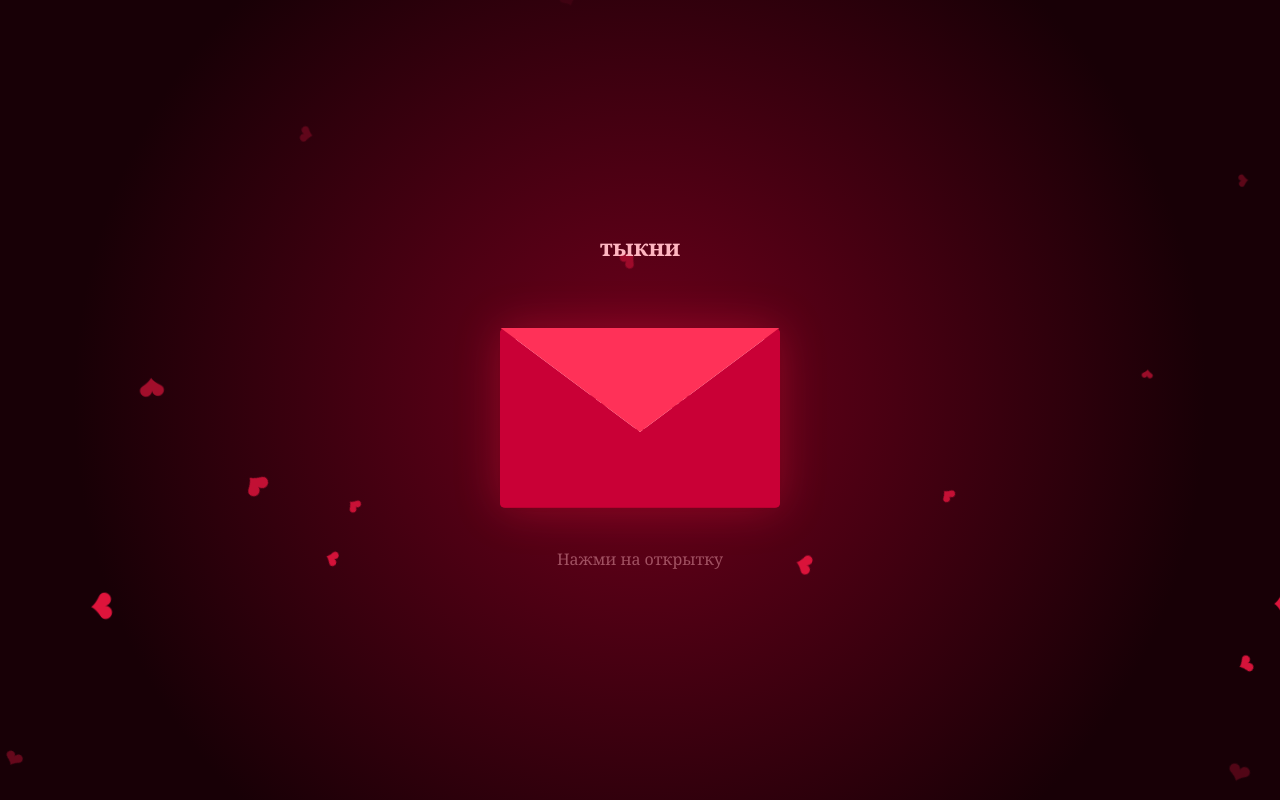
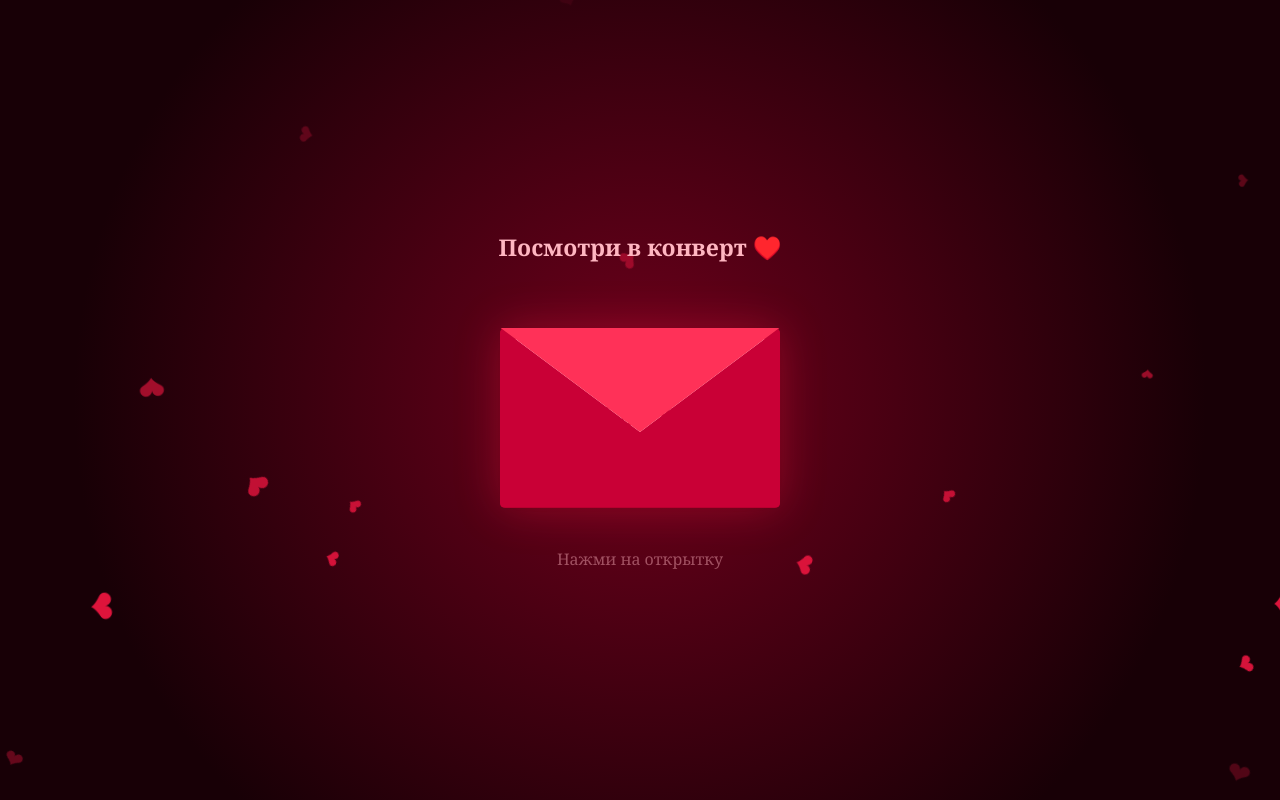
Before and after one commit to wellmvd-debug/love-card, a plain HTML site: page index.html in a window 1280 px wide. Drawn offline with Linux system fonts and the light colour scheme.

Commit message:
Update index.html

```diff
--- a/index.html
+++ b/index.html
@@ -5,7 +5,7 @@
 <meta charset="UTF-8">
 <meta name="viewport" content="width=device-width, initial-scale=1.0">
 <meta name="theme-color" content="#250009">
-<title>тыкни </title>
+<title>Посмотри в конверт ♥️ </title>
 
 <style>
 * {
@@ -140,11 +140,11 @@ h2 {
 <body>
 
 <div class="container">
-    <h2>тыкни </h2>
+    <h2>Посмотри в конверт ♥️ </h2>
 
     <div class="envelope" id="envelope">
         <div class="letter">
-            <span>Карина и Самир лопух </span>
+            <span>ТЫ ЛОХ 😈 </span>
         </div>
 
         <div class="front"></div>
```
